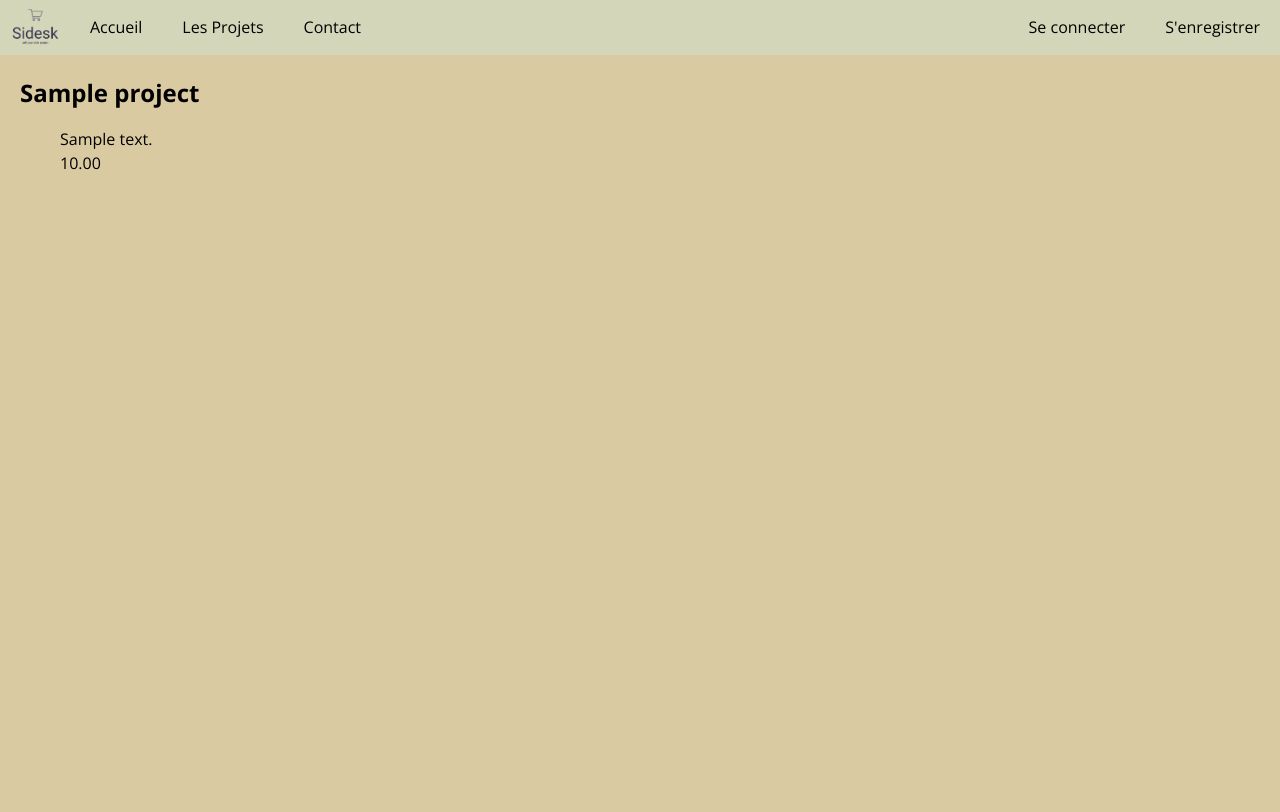
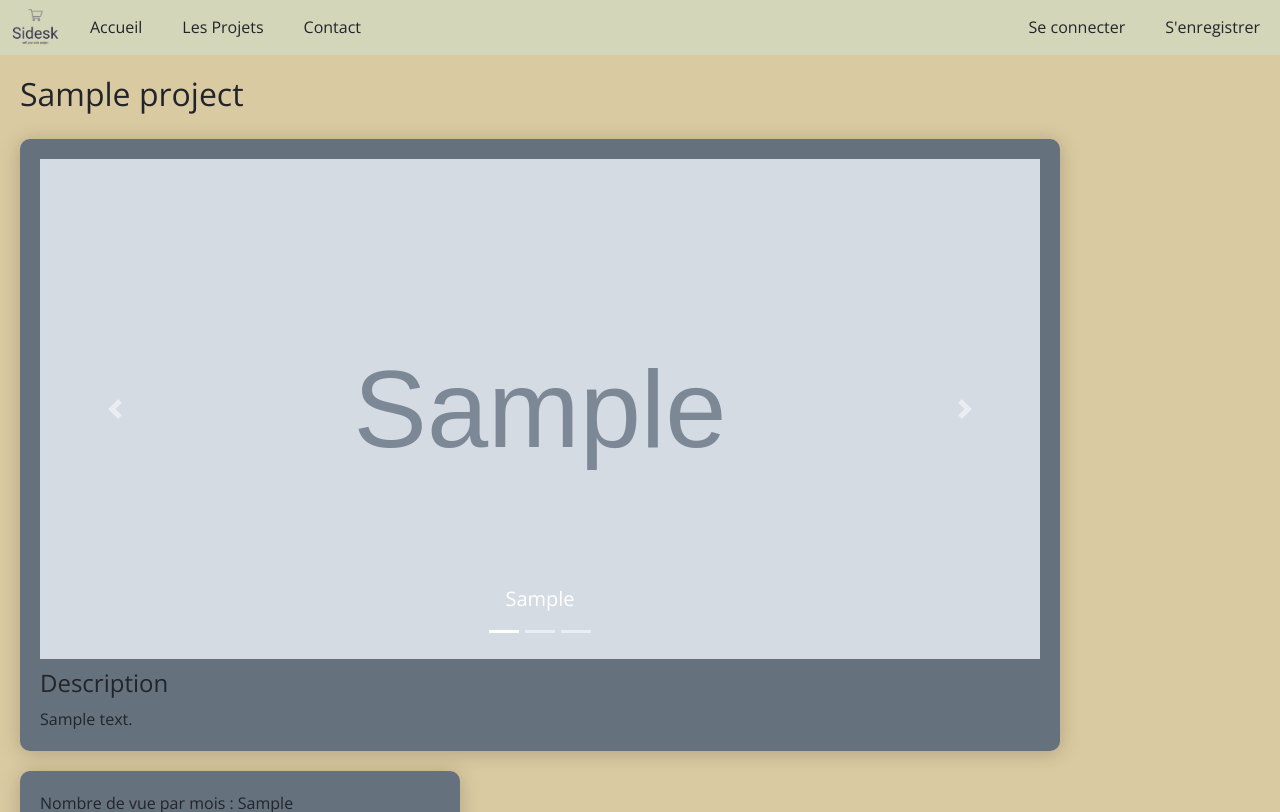
Before and after one commit to Pykix/sidesk, a Django app: a page that uses app/templates/core/base.html in a window 1280 px wide. Shown: the top 812 px of the page. Before the commit the page ends 170 px from the top, so only its background shows below. Run offline with Django 3.2, Linux system fonts and the light colour scheme; tables that the repository leaves empty hold one stand-in row (values such as "Sample post"); grey boxes marked "Sample" are stand-in pictures; some libraries are stand-ins or nearby versions.

Commit message:
feat(css): WIP add css to the detail page

```diff
--- a/app/projects/admin.py
+++ b/app/projects/admin.py
@@ -10,7 +10,7 @@ class ProjectImageInline(admin.StackedInline):
 
 class ProjectMetricInline(admin.StackedInline):
     model = ProjectMetric
-    max_num = 0
+    max_num = 1
 
 
 class ProjectAdmin(admin.ModelAdmin):
--- a/app/static/css/reset.css
+++ b/app/static/css/reset.css
@@ -52,6 +52,11 @@ a {
     color: inherit;
 }
 
+a:hover {
+    text-decoration: None;
+    color: inherit;
+}
+
 /* Make images easier to work with */
 img,
 picture {
--- a/app/static/css/style.css
+++ b/app/static/css/style.css
@@ -38,32 +38,32 @@ body {
     margin: 20px
 }
 
-/* NAVBAR */
-.navbar {
+/* NAV */
+.nav {
     display: flex;
     flex-direction: row;
     background: var(--main-background-color);
     overflow: hidden;
 }
 
-.navbar .push {
+.nav .push {
     flex-grow: 1;
 }
 
-.navbar a {
+.nav a {
     padding: 15px 20px;
     transition: background 0.5s ease;
 }
 
-.navbar a:nth-child(1) {
+.nav a:nth-child(1) {
     padding: 0;
 }
 
-.navbar a img {
+.nav a img {
     width: 70px;
 }
 
-.navbar a:hover {
+.nav a:hover {
     background: var(--button-hover-background-color);
 }
 
@@ -158,3 +158,43 @@ body {
 .user-info small {
     color: #545d7a;
 }
+
+
+/** DETAILS **/
+.project-title {
+    margin-bottom: 25px;
+}
+
+.project-base,
+.project-metrics {
+    margin-bottom: 20px;
+    background: var(--button-background-color);
+    padding: 20px;
+    width: fit-content;
+    border-radius: 10px;
+    box-shadow: 0 2px 20px rgba(0, 0, 0, 0.2);
+}
+
+.project-base .desc {
+    max-width: 1000px;
+}
+
+.description-title {
+    margin: 10px 0;
+}
+
+.carousel {
+    width: 1000px;
+}
+
+.carousel-item {
+    width: 100%;
+    height: 500px;
+    overflow: hidden;
+}
+
+.carousel-item img {
+    width: 100%;
+    height: 100%;
+    object-fit: cover;
+}
--- a/app/templates/core/base.html
+++ b/app/templates/core/base.html
@@ -4,18 +4,21 @@
 
 <head>
     <meta charset="UTF-8">
-    <meta http-equiv="X-UA-Compatible" content="IE=edge">
     <meta name="viewport" content="width=device-width, initial-scale=1.0">
+    {% block headers %}
+    {% endblock headers %}
     <link rel="stylesheet" href="{% static 'css/reset.css' %}">
     <link rel="stylesheet" href="{% static 'css/style.css' %}">
+
     <title>{% block title %}Sidesk{% endblock title %}</title>
+
 </head>
 
 <body>
     {% include 'core/navbar.html' %}
     <div class="content">
         {% block content %}
-        Content
+
         {% endblock content %}
     </div>
 
--- a/app/templates/core/navbar.html
+++ b/app/templates/core/navbar.html
@@ -1,6 +1,6 @@
 {% load static %}
 <nav >
-    <div class="navbar">
+    <div class="nav">
         <a href="{% url 'landing-page' %}"><img src="{% static 'images/min-logo.png' %}" alt=""></a>
         <a href="{% url 'landing-page' %}">Accueil</a>
         <a href="{% url 'projects:list' %}">Les Projets</a>
--- a/app/templates/projects/project_detail.html
+++ b/app/templates/projects/project_detail.html
@@ -1,11 +1,67 @@
 {% extends 'core/base.html' %}
+{% block headers %}
+<link rel="stylesheet" href="https://cdn.jsdelivr.net/npm/bootstrap@4.6.1/dist/css/bootstrap.min.css" integrity="sha384-zCbKRCUGaJDkqS1kPbPd7TveP5iyJE0EjAuZQTgFLD2ylzuqKfdKlfG/eSrtxUkn" crossorigin="anonymous">
+{% endblock headers %}
 {% block title %}{{project.title}}{% endblock title %}
 {% block content %}
-<div class="project">
-    <h2>{{project.name}}</h2>
-    <ul>
-        <li>{{project.description|safe}}</li>
-        <li>{{project.price}}</li>
-    </ul>
+
+<h2 class="project-title">{{project.name}}</h2>
+<div class="project-base">
+    <div id="carouselExampleCaptions" class="carousel slide" data-ride="carousel">
+        <ol class="carousel-indicators">
+          <li data-target="#carouselExampleCaptions" data-slide-to="0" class="active"></li>
+          <li data-target="#carouselExampleCaptions" data-slide-to="1"></li>
+          <li data-target="#carouselExampleCaptions" data-slide-to="2"></li>
+        </ol>
+        <div class="carousel-inner">
+            {% for images in project.images.all %}
+          <div class="carousel-item {% if forloop.counter0 == 0 %}active{% endif %}">
+            <img src="{{images.image.url}}" class="d-block w-100" alt="...">
+            <div class="carousel-caption d-none d-md-block">
+              <h5>{{images.alt}}</h5>
+            </div>
+        </div>
+        {% endfor %}
+        <button class="carousel-control-prev" type="button" data-target="#carouselExampleCaptions" data-slide="prev">
+          <span class="carousel-control-prev-icon" aria-hidden="true"></span>
+          <span class="sr-only">Précedent</span>
+        </button>
+        <button class="carousel-control-next" type="button" data-target="#carouselExampleCaptions" data-slide="next">
+          <span class="carousel-control-next-icon" aria-hidden="true"></span>
+          <span class="sr-only">Suivant</span>
+        </button>
+    </div>
+</div>
+
+<h4 class="description-title">Description</h4>
+<div class="desc">
+    {{project.description|safe}}
+</div>
+</div>
+<div class="project-metrics">
+    {% for metrics in project.metrics.all %}
+    <div class="metric-view">
+        <p>Nombre de vue par mois : {{metrics.viewer_month}}</p>
+        {% if metrics.viewer_proof %}
+        <img src="{{metrics.viewer_proof.url}}" />
+        {% endif %}
+    </div>
+    <div class="metric-download">
+        <p>Nombre de téléchargement par mois : {{metrics.download_month}}</p>
+        {% if metrics.download_proof %}
+        <p>{{metrics.download_proof.url}}</p>
+        {% endif %}
+    </div>
+    <div class="metric-revenue">
+        <p>Nombre de vue par mois : {{metrics.revenue_month}}</p>
+        {% if metrics.revenue_proof %}
+        <p>{{metrics.revenue_proof.url}}</p>
+        {% endif %}
+    </div>
+    {% endfor %}
 </div>
 {% endblock content %}
+{% block script %}
+<script src="https://cdn.jsdelivr.net/npm/jquery@3.5.1/dist/jquery.slim.min.js" integrity="sha384-DfXdz2htPH0lsSSs5nCTpuj/zy4C+OGpamoFVy38MVBnE+IbbVYUew+OrCXaRkfj" crossorigin="anonymous"></script>
+<script src="https://cdn.jsdelivr.net/npm/bootstrap@4.6.1/dist/js/bootstrap.bundle.min.js" integrity="sha384-fQybjgWLrvvRgtW6bFlB7jaZrFsaBXjsOMm/tB9LTS58ONXgqbR9W8oWht/amnpF" crossorigin="anonymous"></script>
+{% endblock script %}
```
